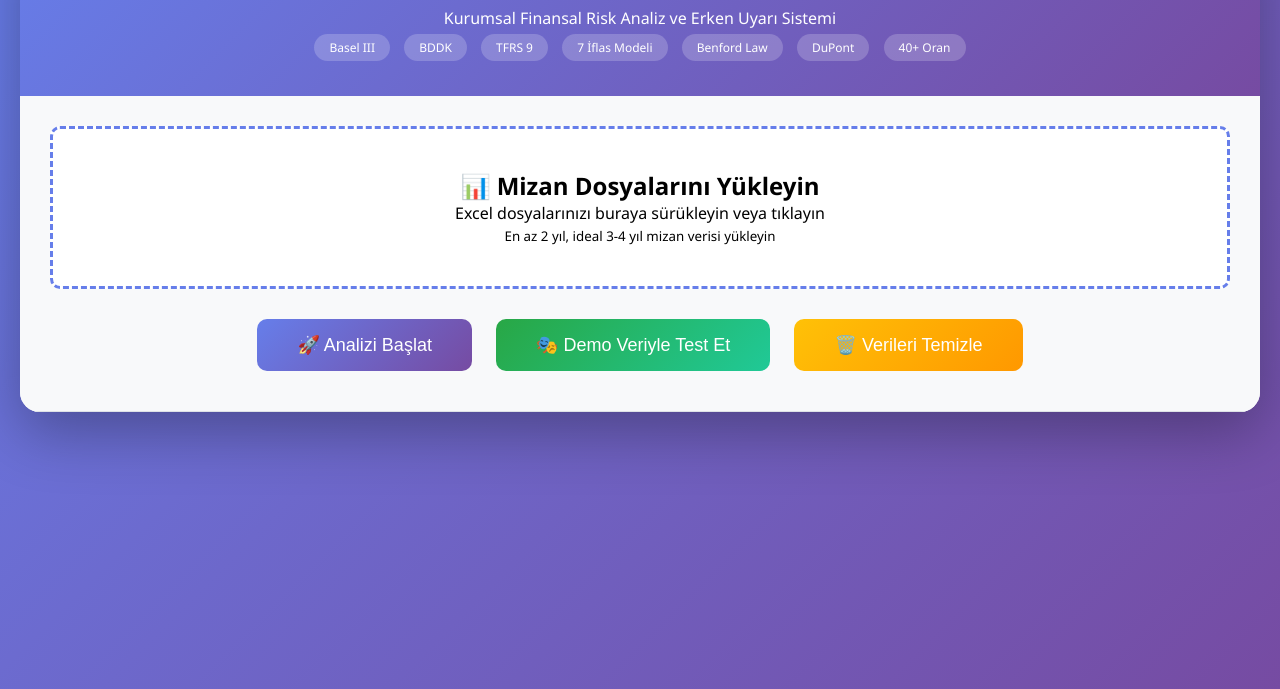
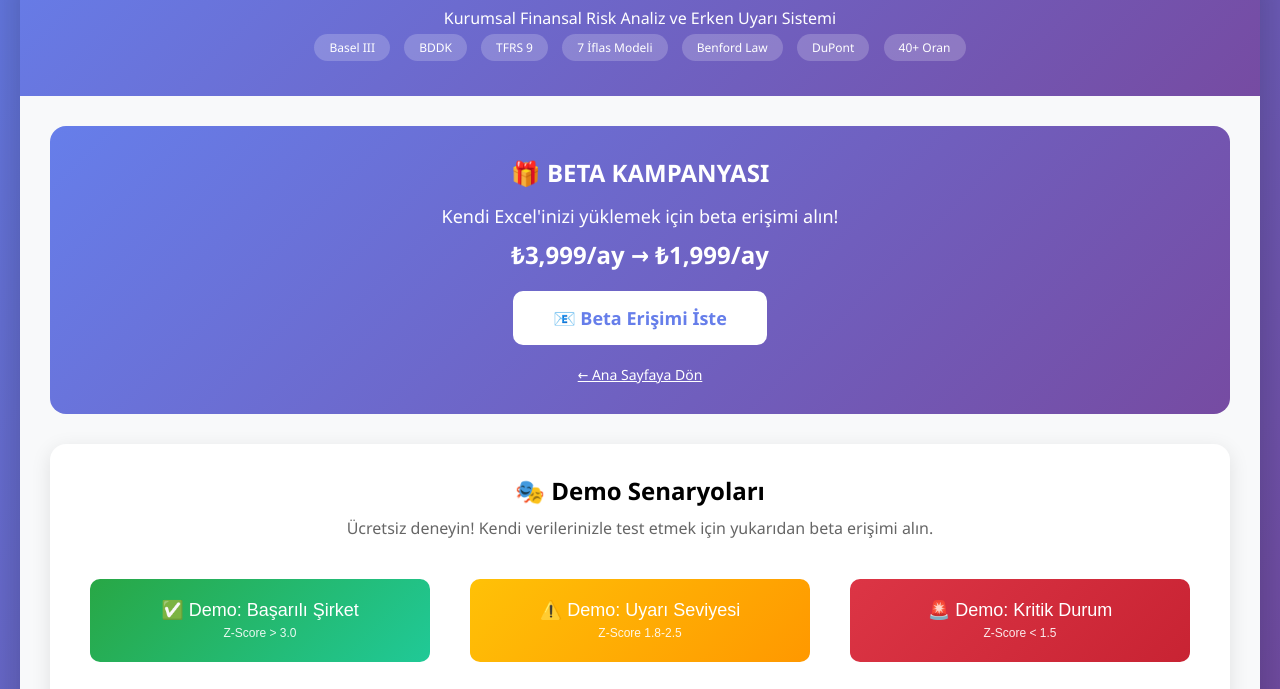
Before and after one commit to cevat283/corpfinguard, a plain HTML site: page app.html in a window 1280 px wide. Shown: the part 108-797 px from the top of the page. Drawn offline with nearby package versions, Linux system fonts and the light colour scheme; a script that the page names is missing.

Commit message:
Update app.html

```diff
--- a/app.html
+++ b/app.html
@@ -409,19 +409,50 @@
             </div>
         </div>
 
-        <div class="upload-section">
-            <div class="upload-area" id="uploadArea">
-                <h2>📊 Mizan Dosyalarını Yükleyin</h2>
-                <p>Excel dosyalarınızı buraya sürükleyin veya tıklayın</p>
-                <small>En az 2 yıl, ideal 3-4 yıl mizan verisi yükleyin</small>
-                <input type="file" id="fileInput" multiple accept=".xlsx,.xls">
-            </div>
-            <div id="fileList"></div>
-            <button class="analyze-btn" onclick="startAnalysis()">🚀 Analizi Başlat</button>
-            <button class="analyze-btn" style="background: linear-gradient(135deg, #28a745 0%, #20c997 100%);" onclick="startDemoAnalysis()">🎭 Demo Veriyle Test Et</button>
-            <button class="analyze-btn" style="background: linear-gradient(135deg, #ffc107 0%, #ff9800 100%);" onclick="clearAllData()">🗑️ Verileri Temizle</button>
+       <div class="upload-section">
+    <!-- Beta Kampanya Bildirimi -->
+    <div style="background: linear-gradient(135deg, #667eea 0%, #764ba2 100%); color: white; padding: 30px; border-radius: 16px; text-align: center; margin-bottom: 30px;">
+        <h2 style="margin: 0 0 15px 0;">🎁 BETA KAMPANYASI</h2>
+        <p style="font-size: 18px; margin: 0 0 10px 0;">Kendi Excel'inizi yüklemek için beta erişimi alın!</p>
+        <p style="font-size: 24px; margin: 0 0 20px 0; font-weight: 700;">₺3,999/ay → ₺1,999/ay</p>
+        <a href="mailto:info@corpfinguard.com?subject=Beta%20Erişimi%20Talebi"
+           style="display: inline-block; background: white; color: #667eea; padding: 15px 40px; border-radius: 10px; text-decoration: none; font-weight: 700; font-size: 18px;">
+            📧 Beta Erişimi İste
+        </a>
+        <p style="font-size: 14px; margin: 20px 0 0 0;">
+            <a href="index.html" style="color: white;">← Ana Sayfaya Dön</a>
+        </p>
+    </div>
+
+    <!-- Demo Butonları -->
+    <div style="background: white; padding: 30px; border-radius: 16px; box-shadow: 0 5px 20px rgba(0,0,0,0.1);">
+        <h2 style="text-align: center; margin-bottom: 10px;">🎭 Demo Senaryoları</h2>
+        <p style="text-align: center; color: #666; margin-bottom: 30px;">Ücretsiz deneyin! Kendi verilerinizle test etmek için yukarıdan beta erişimi alın.</p>
+
+        <div style="display: grid; grid-template-columns: repeat(auto-fit, minmax(280px, 1fr)); gap: 20px; margin-bottom: 20px;">
+            <button class="analyze-btn" style="background: linear-gradient(135deg, #28a745 0%, #20c997 100%); padding: 20px;" onclick="startDemoAnalysis()">
+                ✅ Demo: Başarılı Şirket<br>
+                <small style="opacity: 0.9; font-size: 12px;">Z-Score > 3.0</small>
+            </button>
+
+            <button class="analyze-btn" style="background: linear-gradient(135deg, #ffc107 0%, #ff9800 100%); padding: 20px;" onclick="startDemoAnalysis()">
+                ⚠️ Demo: Uyarı Seviyesi<br>
+                <small style="opacity: 0.9; font-size: 12px;">Z-Score 1.8-2.5</small>
+            </button>
+
+            <button class="analyze-btn" style="background: linear-gradient(135deg, #dc3545 0%, #c82333 100%); padding: 20px;" onclick="startDemoAnalysis()">
+                🚨 Demo: Kritik Durum<br>
+                <small style="opacity: 0.9; font-size: 12px;">Z-Score < 1.5</small>
+            </button>
         </div>
 
+        <div style="text-align: center;">
+            <button class="analyze-btn" style="background: linear-gradient(135deg, #6c757d 0%, #495057 100%); padding: 15px 30px;" onclick="clearAllData()">
+                🗑️ Verileri Temizle
+            </button>
+        </div>
+    </div>
+</div>
         <div id="reportSection" style="display: none;">
             <div class="tabs">
                 <button class="tab-btn active" onclick="showTab('overview', event)">📊 Özet</button>
```
